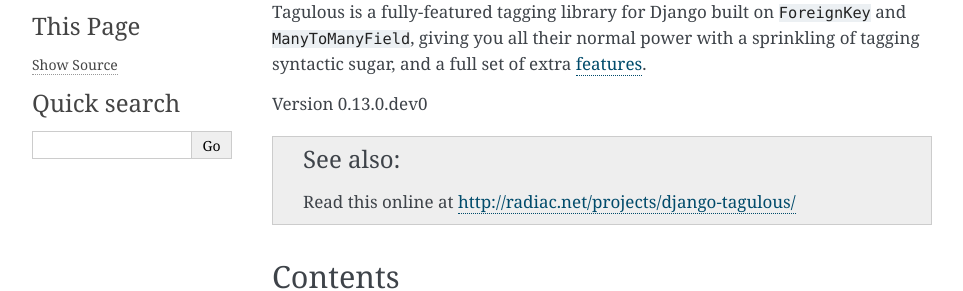
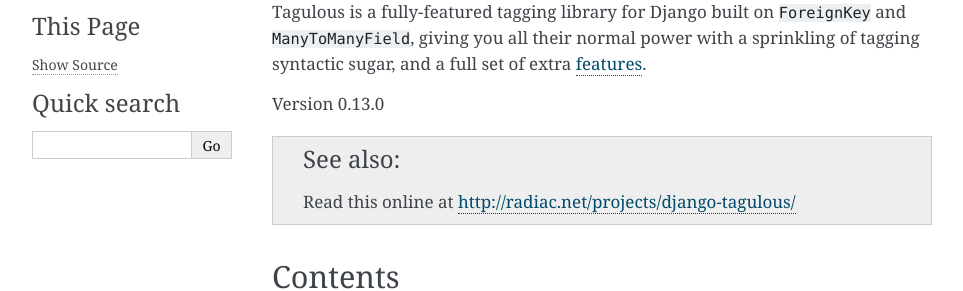
Before and after one commit to radiac/django-tagulous, a Sphinx documentation site: the page built from docs/index.rst, in a window 1280 px wide. Shown: the part 159-450 px from the top of the page, without its empty margins (148-1111 px from the left). Built offline with Sphinx 7.4.7, drawn with Linux system fonts in a browser that asks for light colours.

Commit message:
Bump version to 0.13.0

```diff
--- a/README.rst
+++ b/README.rst
@@ -25,7 +25,7 @@
 * Supports trees of nested tags, for detailed categorisation
 * Admin support for managing tags and tagged models
 
-Version 0.13.0.dev0; supports Django 1.4.2 to 1.11, on Python 2.7 and 3.2 to 3.6.
+Version 0.13.0; supports Django 1.4.2 to 1.11, on Python 2.7 and 3.2 to 3.6.
 
 See the `Documentation <http://radiac.net/projects/django-tagulous/documentation/>`_
 for details of how Tagulous works; in particular:
--- a/docs/index.rst
+++ b/docs/index.rst
@@ -7,7 +7,7 @@
 tagging syntactic sugar, and a full set of extra
 :doc:`features <introduction>`.
 
-Version 0.13.0.dev0
+Version 0.13.0
 
 
 .. seealso::
--- a/docs/upgrading.rst
+++ b/docs/upgrading.rst
@@ -246,7 +246,7 @@
 :ref:`installation_instructions` for details).
 
 
-0.13.0, 2018-
+0.13.0, 2018-04-30
 ------------------
 
 Feature:
--- a/setup.py
+++ b/setup.py
@@ -3,7 +3,7 @@
 import sys
 from setuptools import setup, find_packages
 
-VERSION = "0.13.0.dev0"
+VERSION = "0.13.0"
 
 def read(fname):
     return open(os.path.join(os.path.dirname(__file__), fname)).read()
--- a/tagulous/__init__.py
+++ b/tagulous/__init__.py
@@ -5,7 +5,7 @@
 from __future__ import unicode_literals
 
 
-__version__ = "0.13.0.dev0"
+__version__ = "0.13.0"
 __license__ = "BSD"
 __author__ = "Richard Terry"
 __credits__ = [
@@ -17,4 +17,5 @@
     "Mark London",
     "Martín R. Guerrero (slackmart)",
     "Peter Baumgartner (ipmb)",
+    "Raniere Silva (rgaics)",
 ]
```
